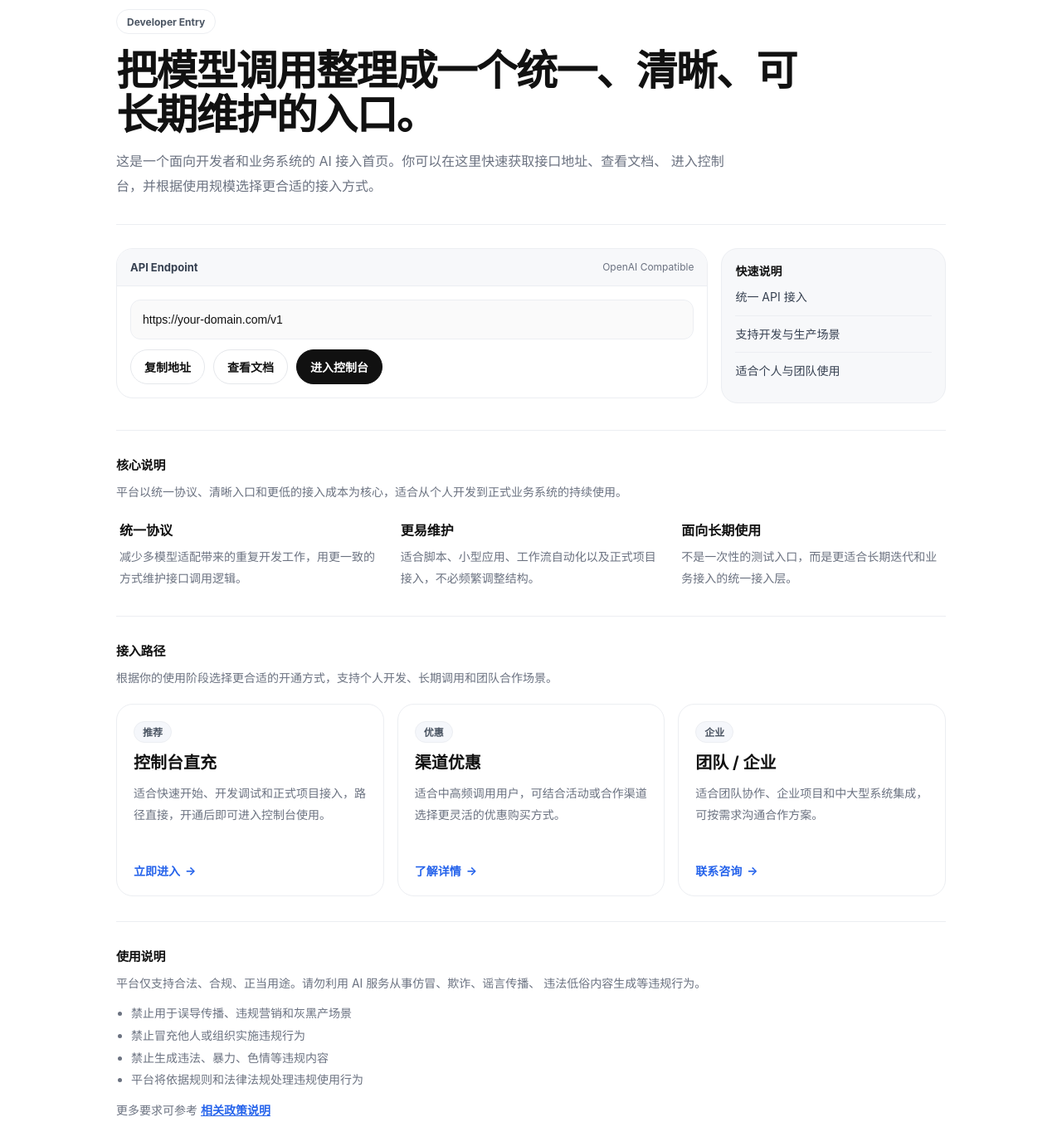
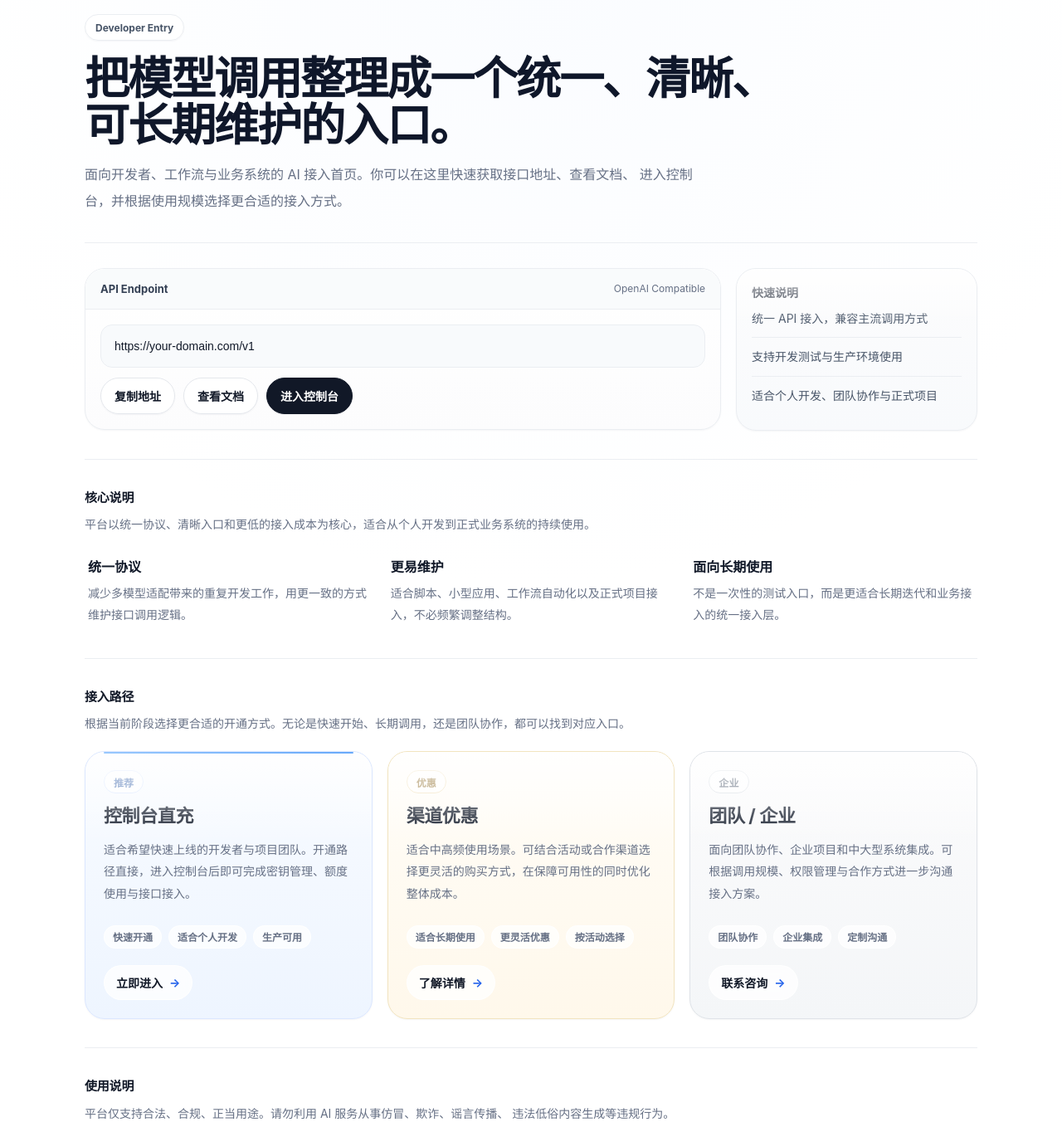
Before and after one commit to JoneMacke/index-demo, a plain HTML site: page index.html in a window 1280 px wide. Shown: the part 29-1387 px from the top of the page at 83% size. Drawn offline with Linux system fonts and the light colour scheme.

Commit message:
Initial commit: add index.html

```diff
--- a/index.html
+++ b/index.html
@@ -3,7 +3,7 @@
 <head>
   <meta charset="UTF-8" />
   <meta name="viewport" content="width=device-width, initial-scale=1.0" />
-  <title>NewAPI - Developer Entry</title>
+  <title>NewAPI - Premium Entry</title>
   <style>
     * {
       margin: 0;
@@ -13,30 +13,50 @@
 
     :root {
       --bg: #ffffff;
-      --text: #111111;
-      --muted: #6b7280;
-      --muted-2: #9ca3af;
-      --line: #eceef2;
-      --line-strong: #e5e7eb;
-      --panel: #fafafa;
-      --panel-soft: #f7f8fa;
+      --text: #0f172a;
+      --muted: #667085;
+      --muted-2: #98a2b3;
+      --line: #ebeef2;
+      --line-strong: #e4e7ec;
+      --panel: #fbfbfc;
+      --panel-soft: #f8fafc;
       --primary: #2563eb;
+
+      --blue-tint-1: #f8fbff;
+      --blue-tint-2: #eef5ff;
+      --blue-line: #dbe7ff;
+      --blue-highlight: linear-gradient(90deg, #93c5fd 0%, #60a5fa 100%);
+
+      --gold-tint-1: #fffdf8;
+      --gold-tint-2: #fff8eb;
+      --gold-line: #f2e4bf;
+
+      --slate-tint-1: #fbfbfc;
+      --slate-tint-2: #f4f6f8;
+      --slate-line: #dfe3e8;
+
+      --shadow-sm: 0 1px 2px rgba(16, 24, 40, 0.04);
+      --shadow-md: 0 12px 32px rgba(16, 24, 40, 0.08);
+
+      --radius-xl: 24px;
       --radius-lg: 20px;
-      --radius-md: 14px;
-      --radius-sm: 10px;
+      --radius-md: 16px;
+      --radius-sm: 12px;
     }
 
     html, body {
       width: 100%;
       min-height: 100%;
       overflow-x: hidden;
-      background: var(--bg);
+      background: radial-gradient(circle at top, #fafcff 0%, #ffffff 42%);
       color: var(--text);
     }
 
     body {
       font-family: Inter, -apple-system, BlinkMacSystemFont, "Segoe UI",
         "PingFang SC", "Microsoft YaHei", sans-serif;
+      -webkit-font-smoothing: antialiased;
+      -moz-osx-font-smoothing: grayscale;
     }
 
     a {
@@ -45,13 +65,13 @@
     }
 
     .page {
-      max-width: 1040px;
+      max-width: 1120px;
       margin: 0 auto;
-      padding: 32px 20px 44px;
+      padding: 36px 22px 52px;
     }
 
     .top {
-      padding: 8px 0 30px;
+      padding: 10px 0 34px;
       border-bottom: 1px solid var(--line);
     }
 
@@ -59,50 +79,68 @@
       display: inline-flex;
       align-items: center;
       gap: 8px;
-      height: 30px;
+      height: 32px;
       padding: 0 12px;
       border: 1px solid var(--line);
       border-radius: 999px;
       font-size: 12px;
       font-weight: 700;
-      color: #4b5563;
+      color: #475467;
       margin-bottom: 18px;
-      background: #fff;
+      background: rgba(255, 255, 255, 0.92);
+      box-shadow: var(--shadow-sm);
     }
 
     .title {
-      font-size: 50px;
-      line-height: 1.06;
-      letter-spacing: -1.8px;
+      font-size: 54px;
+      line-height: 1.04;
+      letter-spacing: -2px;
       font-weight: 800;
-      max-width: 820px;
-      margin-bottom: 14px;
+      max-width: 860px;
+      margin-bottom: 16px;
     }
 
     .desc {
       max-width: 760px;
       color: var(--muted);
       font-size: 16px;
-      line-height: 1.9;
+      line-height: 1.95;
     }
 
     .entry {
-      padding: 28px 0 32px;
+      padding: 30px 0 34px;
       border-bottom: 1px solid var(--line);
     }
 
     .entry-grid {
       display: grid;
       grid-template-columns: 1.45fr 0.55fr;
-      gap: 16px;
+      gap: 18px;
       align-items: start;
+    }
+
+    .endpoint,
+    .quick,
+    .path-card {
+      position: relative;
+      overflow: hidden;
+    }
+
+    .endpoint::before,
+    .quick::before,
+    .path-card::before {
+      content: "";
+      position: absolute;
+      inset: 0;
+      background: linear-gradient(180deg, rgba(255,255,255,0.88) 0%, rgba(255,255,255,0) 34%);
+      pointer-events: none;
     }
 
     .endpoint {
       border: 1px solid var(--line);
-      border-radius: var(--radius-lg);
-      overflow: hidden;
-      background: #fff;
+      border-radius: var(--radius-xl);
+      background: linear-gradient(180deg, #ffffff 0%, #fcfcfd 100%);
+      box-shadow: var(--shadow-sm);
     }
 
     .endpoint-head {
@@ -110,15 +148,16 @@
       align-items: center;
       justify-content: space-between;
       gap: 10px;
-      padding: 14px 16px;
+      padding: 16px 18px;
       border-bottom: 1px solid var(--line);
-      background: var(--panel-soft);
+      background: rgba(248, 250, 252, 0.8);
+      backdrop-filter: blur(6px);
     }
 
     .endpoint-head .left {
       font-size: 13px;
       font-weight: 700;
-      color: #374151;
+      color: #344054;
     }
 
     .endpoint-head .right {
@@ -127,17 +166,17 @@
     }
 
     .endpoint-body {
-      padding: 16px;
+      padding: 18px;
     }
 
     .url-box {
       width: 100%;
-      height: 48px;
+      height: 52px;
       border: 1px solid var(--line);
-      border-radius: 12px;
-      background: var(--panel);
-      color: #111111;
-      padding: 0 14px;
+      border-radius: 14px;
+      background: #f8fafc;
+      color: #101828;
+      padding: 0 16px;
       font-size: 14px;
       outline: none;
       margin-bottom: 12px;
@@ -150,12 +189,12 @@
     }
 
     .btn {
-      height: 42px;
+      height: 44px;
       padding: 0 16px;
       border-radius: 999px;
       border: 1px solid var(--line-strong);
-      background: #fff;
-      color: #111111;
+      background: rgba(255,255,255,0.96);
+      color: #111827;
       display: inline-flex;
       align-items: center;
       justify-content: center;
@@ -164,6 +203,7 @@
       cursor: pointer;
       transition: all .18s ease;
       white-space: nowrap;
+      box-shadow: var(--shadow-sm);
     }
 
     .btn:hover {
@@ -171,22 +211,24 @@
     }
 
     .btn-primary {
-      background: #111111;
+      background: #111827;
       color: #fff;
-      border-color: #111111;
+      border-color: #111827;
     }
 
     .quick {
       border: 1px solid var(--line);
-      border-radius: var(--radius-lg);
-      background: var(--panel-soft);
-      padding: 16px;
+      border-radius: var(--radius-xl);
+      background: linear-gradient(180deg, #fcfcfd 0%, #f8fafc 100%);
+      padding: 18px;
+      box-shadow: var(--shadow-sm);
     }
 
     .quick h3 {
       font-size: 14px;
       font-weight: 800;
       margin-bottom: 10px;
+      color: #101828;
     }
 
     .quick ul {
@@ -194,9 +236,9 @@
     }
 
     .quick li {
-      padding: 10px 0;
+      padding: 11px 0;
       border-top: 1px solid var(--line);
-      color: #374151;
+      color: #475467;
       font-size: 14px;
       line-height: 1.7;
     }
@@ -207,7 +249,7 @@
     }
 
     .section {
-      padding: 30px 0;
+      padding: 34px 0;
       border-bottom: 1px solid var(--line);
     }
 
@@ -218,7 +260,7 @@
     .section-title {
       font-size: 15px;
       font-weight: 800;
-      color: #111111;
+      color: #111827;
       margin-bottom: 10px;
       letter-spacing: -0.2px;
     }
@@ -226,57 +268,103 @@
     .section-desc {
       color: var(--muted);
       font-size: 14px;
-      line-height: 1.85;
-      max-width: 720px;
-      margin-bottom: 18px;
+      line-height: 1.9;
+      max-width: 760px;
+      margin-bottom: 20px;
     }
 
     .three-cols {
       display: grid;
       grid-template-columns: repeat(3, minmax(0, 1fr));
-      gap: 16px;
+      gap: 18px;
     }
 
     .info {
-      padding: 2px 4px;
+      padding: 4px 4px;
     }
 
     .info h4 {
       font-size: 16px;
       font-weight: 700;
       margin-bottom: 8px;
+      color: #101828;
     }
 
     .info p {
       color: var(--muted);
       font-size: 14px;
-      line-height: 1.85;
+      line-height: 1.9;
     }
 
     .path-cards {
       display: grid;
       grid-template-columns: repeat(3, minmax(0, 1fr));
-      gap: 16px;
+      gap: 18px;
     }
 
     .path-card {
       border: 1px solid var(--line);
-      border-radius: 20px;
-      background: #fff;
-      padding: 20px;
-      transition: all .2s ease;
+      border-radius: 24px;
+      padding: 22px;
+      box-shadow: var(--shadow-sm);
+      transition: transform .22s ease, box-shadow .22s ease, border-color .22s ease;
     }
 
     .path-card:hover {
-      transform: translateY(-2px);
-      border-color: #dfe3ea;
+      transform: translateY(-4px);
+      box-shadow: var(--shadow-md);
+    }
+
+    .path-card.featured {
+      background: linear-gradient(180deg, var(--blue-tint-1) 0%, var(--blue-tint-2) 100%);
+      border-color: var(--blue-line);
+    }
+
+    .path-card.featured::after {
+      content: "";
+      position: absolute;
+      left: 22px;
+      right: 22px;
+      top: 0;
+      height: 2px;
+      border-radius: 999px;
+      background: var(--blue-highlight);
+      opacity: 0.95;
+    }
+
+    .path-card.discount {
+      background: linear-gradient(180deg, var(--gold-tint-1) 0%, var(--gold-tint-2) 100%);
+      border-color: var(--gold-line);
+    }
+
+    .path-card.enterprise {
+      background: linear-gradient(180deg, var(--slate-tint-1) 0%, var(--slate-tint-2) 100%);
+      border-color: var(--slate-line);
+    }
+
+    .path-card.featured .path-badge {
+      background: rgba(255,255,255,0.72);
+      border-color: #d7e5ff;
+      color: #315ea8;
+    }
+
+    .path-card.discount .path-badge {
+      background: rgba(255,255,255,0.72);
+      border-color: #f0dfb7;
+      color: #8a6721;
+    }
+
+    .path-card.enterprise .path-badge {
+      background: rgba(255,255,255,0.72);
+      border-color: #d7dde3;
+      color: #475467;
     }
 
     .path-top {
       display: flex;
       flex-direction: column;
-      gap: 12px;
-      margin-bottom: 12px;
+      gap: 14px;
+      margin-bottom: 14px;
     }
 
     .path-badge {
@@ -284,41 +372,74 @@
       align-items: center;
       justify-content: center;
       align-self: flex-start;
-      height: 26px;
-      padding: 0 10px;
+      height: 28px;
+      padding: 0 11px;
       border-radius: 999px;
-      background: #f5f7fb;
-      border: 1px solid var(--line);
-      color: #4b5563;
       font-size: 12px;
       font-weight: 700;
+      letter-spacing: 0.1px;
+      border: 1px solid transparent;
     }
 
     .path-card h3 {
-      font-size: 20px;
+      font-size: 22px;
       line-height: 1.2;
-      font-weight: 700;
-      color: #111111;
+      font-weight: 750;
+      color: #101828;
+      letter-spacing: -0.4px;
     }
 
     .path-card p {
       color: var(--muted);
       font-size: 14px;
-      line-height: 1.85;
-      min-height: 78px;
-      margin-bottom: 18px;
+      line-height: 1.9;
+      min-height: 88px;
+      margin-bottom: 16px;
+    }
+
+    .path-meta {
+      display: flex;
+      flex-wrap: wrap;
+      gap: 8px;
+      margin-bottom: 20px;
+    }
+
+    .meta-chip {
+      display: inline-flex;
+      align-items: center;
+      height: 28px;
+      padding: 0 10px;
+      border-radius: 999px;
+      background: rgba(255,255,255,0.72);
+      border: 1px solid rgba(255,255,255,0.88);
+      color: #667085;
+      font-size: 12px;
+      font-weight: 600;
+      backdrop-filter: blur(4px);
     }
 
     .path-link {
       display: inline-flex;
       align-items: center;
-      gap: 6px;
-      color: var(--primary);
+      gap: 8px;
+      color: #111827;
       font-size: 14px;
       font-weight: 700;
+      padding: 10px 14px;
+      border: 1px solid rgba(255,255,255,0.9);
+      border-radius: 999px;
+      background: rgba(255,255,255,0.76);
+      backdrop-filter: blur(8px);
+      transition: all .18s ease;
+    }
+
+    .path-link:hover {
+      background: rgba(255,255,255,0.94);
+      transform: translateY(-1px);
     }
 
     .path-link span {
+      color: var(--primary);
       transition: transform .18s ease;
     }
 
@@ -331,7 +452,7 @@
       gap: 10px;
       color: var(--muted);
       font-size: 14px;
-      line-height: 1.9;
+      line-height: 1.95;
     }
 
     .compliance ul {
@@ -344,9 +465,10 @@
       font-weight: 600;
     }
 
-    @media (max-width: 900px) {
+    @media (max-width: 920px) {
       .title {
-        font-size: 38px;
+        font-size: 40px;
+        letter-spacing: -1.2px;
       }
 
       .entry-grid,
@@ -362,12 +484,12 @@
 
     @media (max-width: 640px) {
       .page {
-        padding: 22px 16px 28px;
+        padding: 24px 16px 30px;
       }
 
       .title {
-        font-size: 30px;
-        letter-spacing: -1px;
+        font-size: 31px;
+        letter-spacing: -0.8px;
       }
 
       .desc {
@@ -381,6 +503,15 @@
       .btn {
         width: 100%;
       }
+
+      .path-card {
+        padding: 18px;
+        border-radius: 20px;
+      }
+
+      .path-card h3 {
+        font-size: 20px;
+      }
     }
   </style>
 </head>
@@ -390,7 +521,7 @@
       <div class="label">Developer Entry</div>
       <h1 class="title">把模型调用整理成一个统一、清晰、可长期维护的入口。</h1>
       <p class="desc">
-        这是一个面向开发者和业务系统的 AI 接入首页。你可以在这里快速获取接口地址、查看文档、
+        面向开发者、工作流与业务系统的 AI 接入首页。你可以在这里快速获取接口地址、查看文档、
         进入控制台，并根据使用规模选择更合适的接入方式。
       </p>
     </section>
@@ -415,9 +546,9 @@
         <div class="quick">
           <h3>快速说明</h3>
           <ul>
-            <li>统一 API 接入</li>
-            <li>支持开发与生产场景</li>
-            <li>适合个人与团队使用</li>
+            <li>统一 API 接入，兼容主流调用方式</li>
+            <li>支持开发测试与生产环境使用</li>
+            <li>适合个人开发、团队协作与正式项目</li>
           </ul>
         </div>
       </div>
@@ -447,44 +578,59 @@
     <section class="section">
       <div class="section-title">接入路径</div>
       <p class="section-desc">
-        根据你的使用阶段选择更合适的开通方式，支持个人开发、长期调用和团队合作场景。
+        根据当前阶段选择更合适的开通方式。无论是快速开始、长期调用，还是团队协作，都可以找到对应入口。
       </p>
 
       <div class="path-cards">
-        <div class="path-card">
+        <div class="path-card featured">
           <div class="path-top">
             <span class="path-badge">推荐</span>
             <h3>控制台直充</h3>
           </div>
           <p>
-            适合快速开始、开发调试和正式项目接入，路径直接，开通后即可进入控制台使用。
+            适合希望快速上线的开发者与项目团队。开通路径直接，进入控制台后即可完成密钥管理、额度使用与接口接入。
           </p>
+          <div class="path-meta">
+            <span class="meta-chip">快速开通</span>
+            <span class="meta-chip">适合个人开发</span>
+            <span class="meta-chip">生产可用</span>
+          </div>
           <a href="https://your-domain.com/console" target="_blank" class="path-link">
             立即进入 <span>→</span>
           </a>
         </div>
 
-        <div class="path-card">
+        <div class="path-card discount">
           <div class="path-top">
             <span class="path-badge">优惠</span>
             <h3>渠道优惠</h3>
           </div>
           <p>
-            适合中高频调用用户，可结合活动或合作渠道选择更灵活的优惠购买方式。
+            适合中高频使用场景。可结合活动或合作渠道选择更灵活的购买方式，在保障可用性的同时优化整体成本。
           </p>
+          <div class="path-meta">
+            <span class="meta-chip">适合长期使用</span>
+            <span class="meta-chip">更灵活优惠</span>
+            <span class="meta-chip">按活动选择</span>
+          </div>
           <a href="#" target="_blank" class="path-link">
             了解详情 <span>→</span>
           </a>
         </div>
 
-        <div class="path-card">
+        <div class="path-card enterprise">
           <div class="path-top">
             <span class="path-badge">企业</span>
             <h3>团队 / 企业</h3>
           </div>
           <p>
-            适合团队协作、企业项目和中大型系统集成，可按需求沟通合作方案。
+            面向团队协作、企业项目和中大型系统集成。可根据调用规模、权限管理与合作方式进一步沟通接入方案。
           </p>
+          <div class="path-meta">
+            <span class="meta-chip">团队协作</span>
+            <span class="meta-chip">企业集成</span>
+            <span class="meta-chip">定制沟通</span>
+          </div>
           <a href="mailto:support@your-domain.com" class="path-link">
             联系咨询 <span>→</span>
           </a>
```
